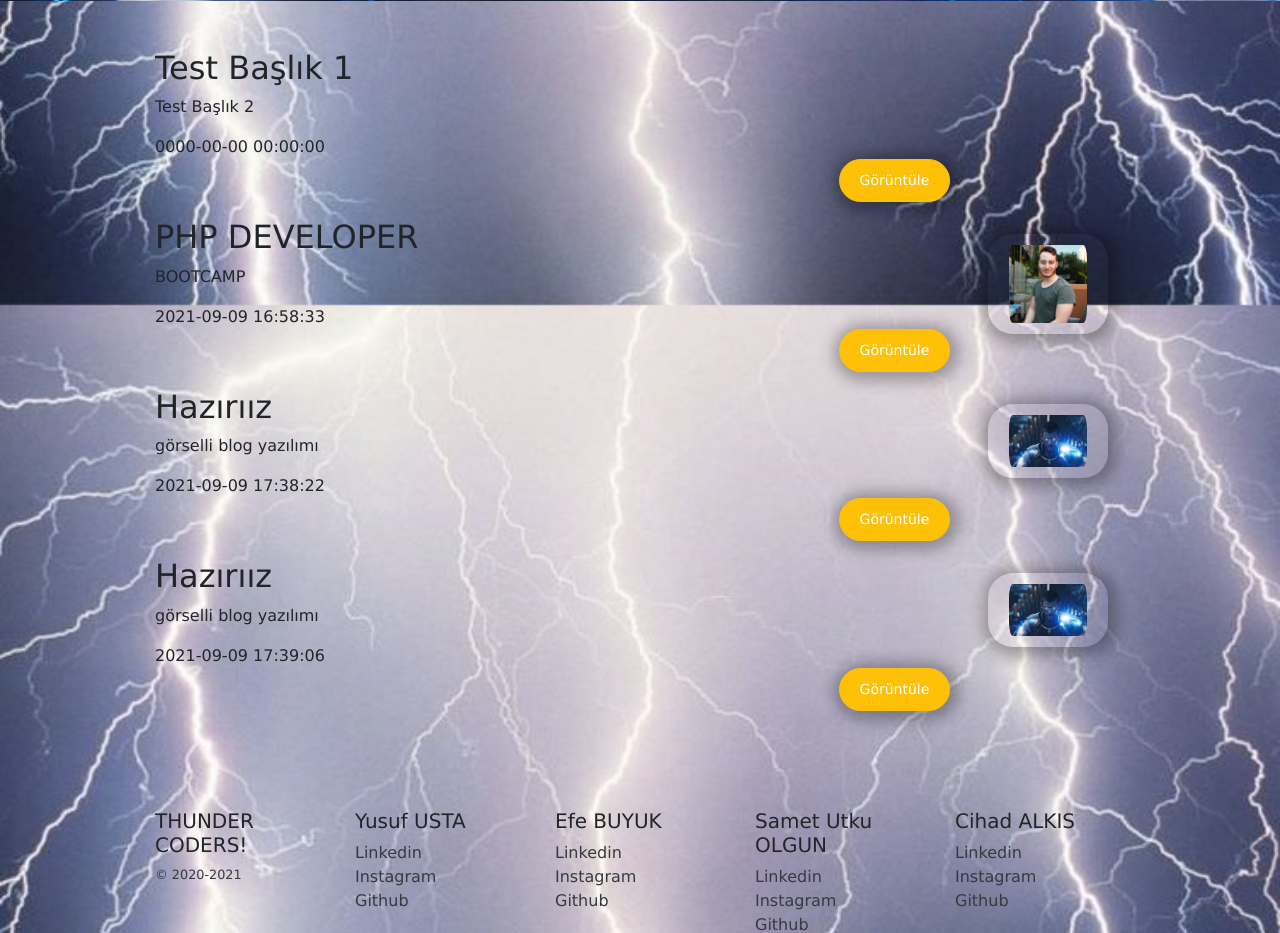
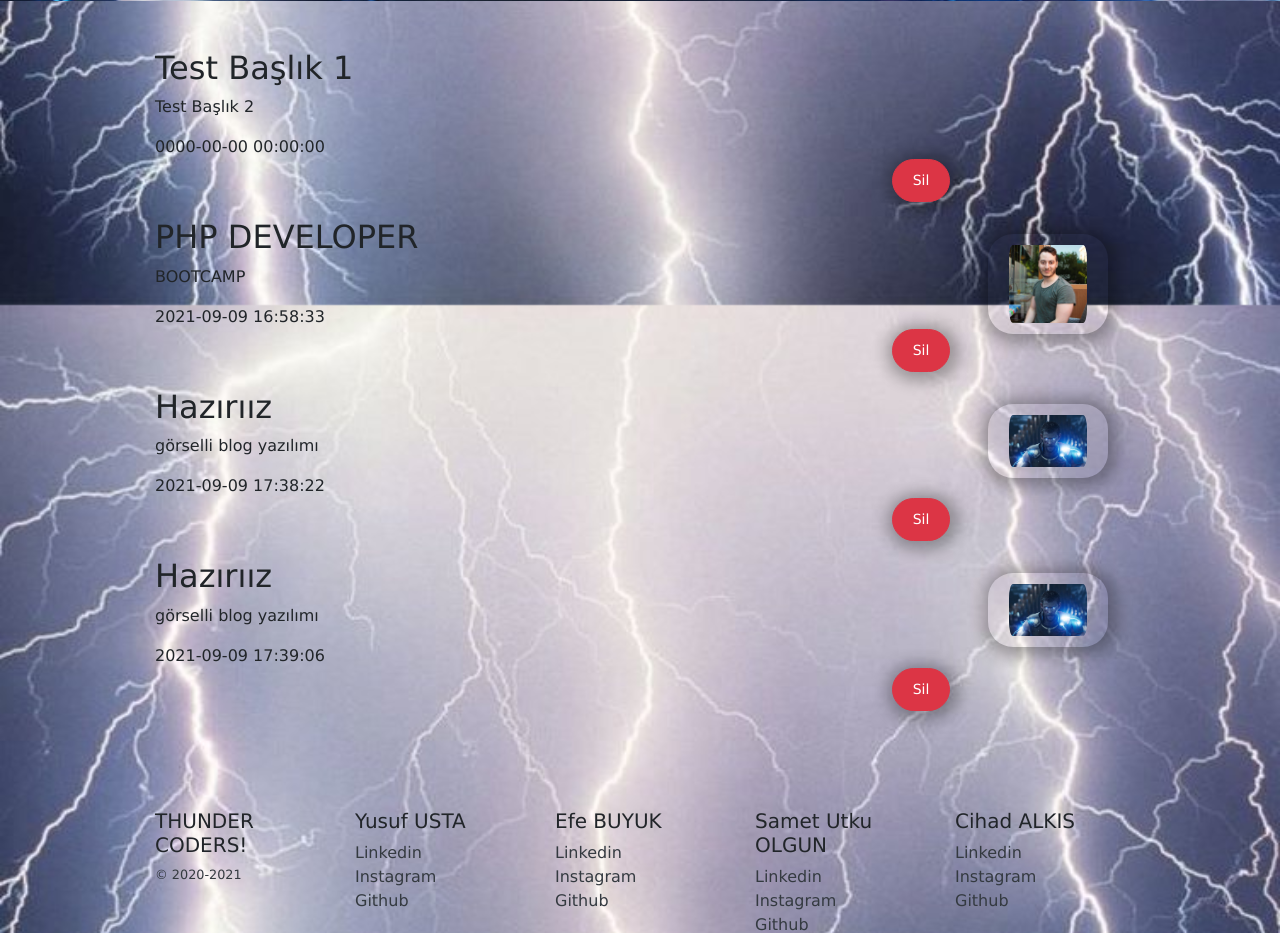
Before and after one commit to teknasyon-bootcamp/homework4-grup-6, a PHP site: page /index.php in a window 1280 px wide. Shown: the part 655-1588 px from the top of the page. Run offline with PHP 8.4, Linux system fonts and the light colour scheme; data comes from the database, SQL or seed files in the repository.

Commit message:
renk değişimi ayarlandı

```diff
--- a/post.class.php
+++ b/post.class.php
@@ -62,7 +62,7 @@ class Post extends Db
         $manage = $this->manage;
         $posts = $this->posts;
         if (!empty($this->manage)) {
-            echo '<div class="row mt-3" style="display:block;"><a class="btn btn-warning btn-sm float-right mx-2" href="manage.php?action=create" role="button">İçerik Ekle</a><div style="display:block;clear:both"></div></div>';
+            echo '<div class="row mt-3" style="display:block;"><a class="btn btn-primary btn-sm float-right mx-2" href="manage.php?action=create" role="button">İçerik Ekle</a><div style="display:block;clear:both"></div></div>';
         }
         if (is_array($posts)) {
             if (count($posts) == 1) {
@@ -96,15 +96,15 @@ class Post extends Db
 		<div class="time"><?php echo $data["Time"]; ?> </div>
 
 
-		<a class="btn btn-warning btn-sm float-right mx-2" href="<?php echo !empty(
+		<a class="btn btn-danger btn-sm float-right mx-2" href="<?php echo !empty(
       $this->manage
   )
       ? "manage.php"
-      : "index.php"; ?>?post=<?php echo $key; ?>" role="button">Görüntüle</a>
+      : "index.php"; ?>?post=<?php echo $key; ?>" role="button">Sil</a>
 
 		<?php if ($manage) { ?>
 		<a class="btn btn-warning btn-sm float-right mx-2" href="manage.php?action=edit&post=<?php echo $key; ?>" role="button">Düzenle</a>
-		<a class="btn btn-warning btn-sm float-right mx-2" href="manage.php?action=delete&post=<?php echo $key; ?>" role="button">Sil</a>
+		<a class="btn btn-info btn-sm float-right mx-2" href="manage.php?action=delete&post=<?php echo $key; ?>" role="button">Görüntüle</a>
 		<?php } ?>
       </div>
 	  <?php if (!empty($data["Imageurl"])) { ?>
```
